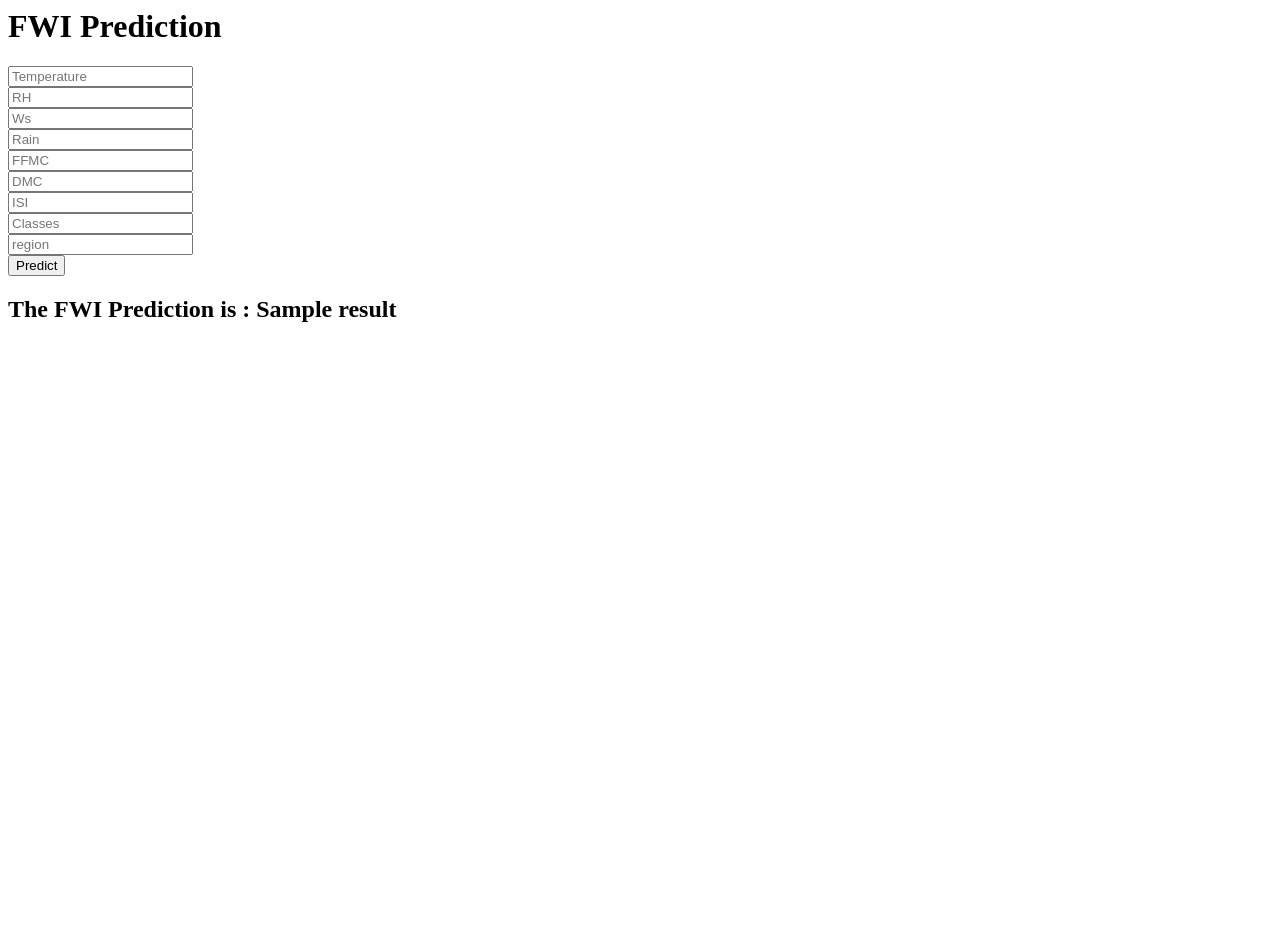
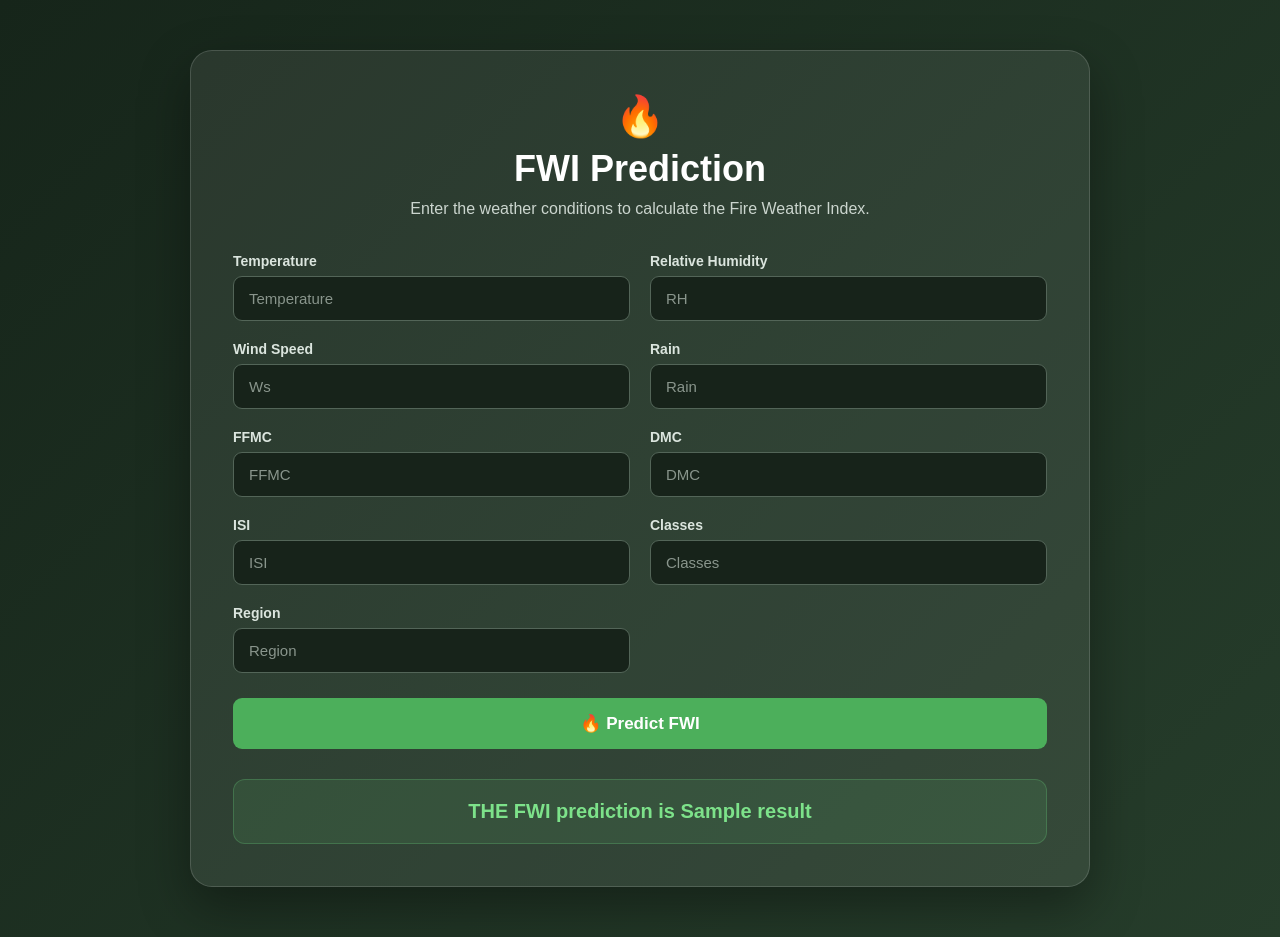
Before and after one commit to ShalikOP/Algerian_Forest_Fire_Prediction, a Flask app: template templates/home.html in a window 1280 px wide. Before the commit the page ends 322 px from the top, so only its background shows below. Run offline with Flask 3, Linux system fonts and the light colour scheme; the template is opened without the code that fills it: most values are stand-ins (such as "Sample title", 1, 10 or a date in 2020); parts of the project's set-up code (start-up, migrations or seed data) failed here and were passed over.

Commit message:
Updated the UI with some CSS

```diff
--- /dev/null
+++ b/static/style.css
@@ -0,0 +1,194 @@
+* {
+    box-sizing: border-box;
+    margin: 0;
+    padding: 0;
+}
+
+body {
+    min-height: 100vh;
+    font-family: Arial, sans-serif;
+    background: linear-gradient(135deg, #16251a, #263d2b);
+    color: #ffffff;
+}
+
+
+/* ---------- Welcome Page ---------- */
+
+.welcome-card {
+    width: 90%;
+    max-width: 650px;
+    margin: 150px auto;
+    padding: 55px 40px;
+    text-align: center;
+    background: rgba(255, 255, 255, 0.08);
+    border: 1px solid rgba(255, 255, 255, 0.15);
+    border-radius: 22px;
+    box-shadow: 0 20px 50px rgba(0, 0, 0, 0.35);
+}
+
+.fire {
+    font-size: 48px;
+    margin-bottom: 15px;
+}
+
+.welcome-card h1 {
+    font-size: 38px;
+    margin-bottom: 15px;
+}
+
+.welcome-card p {
+    color: #cbd5ce;
+    font-size: 17px;
+    line-height: 1.6;
+}
+
+.welcome-line {
+    width: 70px;
+    height: 3px;
+    margin: 25px auto;
+    background: #63c174;
+    border-radius: 10px;
+}
+
+.subtitle {
+    font-size: 15px !important;
+}
+
+
+/* ---------- Prediction Page ---------- */
+
+.login {
+    width: 92%;
+    max-width: 900px;
+    margin: 50px auto;
+    padding: 42px;
+    background: rgba(255, 255, 255, 0.08);
+    border: 1px solid rgba(255, 255, 255, 0.15);
+    border-radius: 22px;
+    box-shadow: 0 20px 50px rgba(0, 0, 0, 0.35);
+}
+
+.header {
+    text-align: center;
+    margin-bottom: 35px;
+}
+
+.header .fire {
+    font-size: 40px;
+    margin-bottom: 8px;
+}
+
+.header h1 {
+    font-size: 36px;
+    margin-bottom: 10px;
+}
+
+.header p {
+    color: #cbd5ce;
+}
+
+
+/* ---------- Inputs ---------- */
+
+.login form {
+    display: grid;
+    grid-template-columns: 1fr 1fr;
+    gap: 20px;
+}
+
+.input-box {
+    display: flex;
+    flex-direction: column;
+}
+
+.input-box label {
+    margin-bottom: 7px;
+    color: #dbe5de;
+    font-size: 14px;
+    font-weight: bold;
+}
+
+.input-box input {
+    padding: 13px 15px;
+    border: 1px solid #536558;
+    border-radius: 9px;
+    background: #17231a;
+    color: white;
+    font-size: 15px;
+}
+
+.input-box input:focus {
+    outline: none;
+    border-color: #63c174;
+    box-shadow: 0 0 0 2px rgba(99, 193, 116, 0.15);
+}
+
+.input-box input::placeholder {
+    color: #89958c;
+}
+
+
+/* ---------- Button ---------- */
+
+.login button {
+    grid-column: 1 / -1;
+    margin-top: 5px;
+    padding: 15px;
+    border: none;
+    border-radius: 9px;
+    background: #4caf5b;
+    color: white;
+    font-size: 17px;
+    font-weight: bold;
+    cursor: pointer;
+}
+
+.login button:hover {
+    background: #3d984b;
+}
+
+
+/* ---------- Result ---------- */
+
+.login h2 {
+    margin-top: 30px;
+    padding: 20px;
+    text-align: center;
+    border-radius: 12px;
+    background: rgba(99, 193, 116, 0.12);
+    border: 1px solid rgba(99, 193, 116, 0.3);
+    color: #7de28a;
+    font-size: 20px;
+}
+
+
+/* ---------- Mobile ---------- */
+
+@media (max-width: 650px) {
+
+    .login {
+        padding: 30px 20px;
+        margin: 25px auto;
+    }
+
+    .login form {
+        grid-template-columns: 1fr;
+    }
+
+    .login button {
+        grid-column: auto;
+    }
+
+    .header h1 {
+        font-size: 29px;
+    }
+
+    .welcome-card {
+        margin: 80px auto;
+        padding: 40px 25px;
+    }
+
+    .welcome-card h1 {
+        font-size: 30px;
+    }
+}
--- a/templates/home.html
+++ b/templates/home.html
@@ -1,27 +1,92 @@
-<html>
-    <body>
-        <div class = "login">
-                <h1> FWI Prediction </h1>
+<!DOCTYPE html>
+<html lang="en">
 
+<head>
+    <meta charset="UTF-8">
+    <meta name="viewport" content="width=device-width, initial-scale=1.0">
+    <title>FWI Prediction</title>
 
-                <!-- Main Input for recieving Input to our ML-->
-                <form action = "{{url_for("predict_datapoint")}}" method = "POST">
-                    <input type = "text" name = "Temperature" placeholder = "Temperature" required = "required"/><br>
-                    <input type = "text" name = "RH" placeholder = "RH" required = "required"/><br>
-                    <input type = "text" name = "Ws" placeholder = "Ws" required = "required"/><br>
-                    <input type = "text" name = "Rain" placeholder = "Rain" required = "required"/><br>
-                    <input type = "text" name = "FFMC" placeholder = "FFMC" required = "required"/><br>
-                    <input type = "text" name = "DMC" placeholder = "DMC" required = "required"/><br>
-                    <input type = "text" name = "ISI" placeholder = "ISI" required = "required"/><br>
-                    <input type = "text" name = "Classes" placeholder = "Classes" required = "required"/><br>
-                    <input type = "text" name = "region" placeholder = "region" required = "required"/><br>
+    <link rel="stylesheet"
+          href="{{ url_for('static', filename='style.css') }}">
+</head>
 
-                    <button type = "submit" class = "btn btn-primary btn-block btn-large"> Predict </button>
-                </form>
+<body>
 
-                <h2>
-                    The FWI Prediction is : {{result}}
-                </h2>
+    <div class="login">
+
+        <div class="header">
+            <div class="fire">🔥</div>
+            <h1>FWI Prediction</h1>
+            <p>Enter the weather conditions to calculate the Fire Weather Index.</p>
         </div>
-    </body>
+
+        <form action="{{ url_for('predict_datapoint')}}" method="post">
+
+            <div class="input-box">
+                <label>Temperature</label>
+                <input type="text" name="Temperature"
+                       placeholder="Temperature" required="required">
+            </div>
+
+            <div class="input-box">
+                <label>Relative Humidity</label>
+                <input type="text" name="RH"
+                       placeholder="RH" required="required">
+            </div>
+
+            <div class="input-box">
+                <label>Wind Speed</label>
+                <input type="text" name="Ws"
+                       placeholder="Ws" required="required">
+            </div>
+
+            <div class="input-box">
+                <label>Rain</label>
+                <input type="text" name="Rain"
+                       placeholder="Rain" required="required">
+            </div>
+
+            <div class="input-box">
+                <label>FFMC</label>
+                <input type="text" name="FFMC"
+                       placeholder="FFMC" required="required">
+            </div>
+
+            <div class="input-box">
+                <label>DMC</label>
+                <input type="text" name="DMC"
+                       placeholder="DMC" required="required">
+            </div>
+
+            <div class="input-box">
+                <label>ISI</label>
+                <input type="text" name="ISI"
+                       placeholder="ISI" required="required">
+            </div>
+
+            <div class="input-box">
+                <label>Classes</label>
+                <input type="text" name="Classes"
+                       placeholder="Classes" required="required">
+            </div>
+
+            <div class="input-box">
+                <label>Region</label>
+                <input type="text" name="region"
+                       placeholder="Region" required="required">
+            </div>
+
+            <button type="submit">
+                🔥 Predict FWI
+            </button>
+
+        </form>
+
+        <h2>
+            THE FWI prediction is {{result}}
+        </h2>
+
+    </div>
+
+</body>
 </html>
```
Also changed, not shown: templates/index.html (+28 -1 lines).
